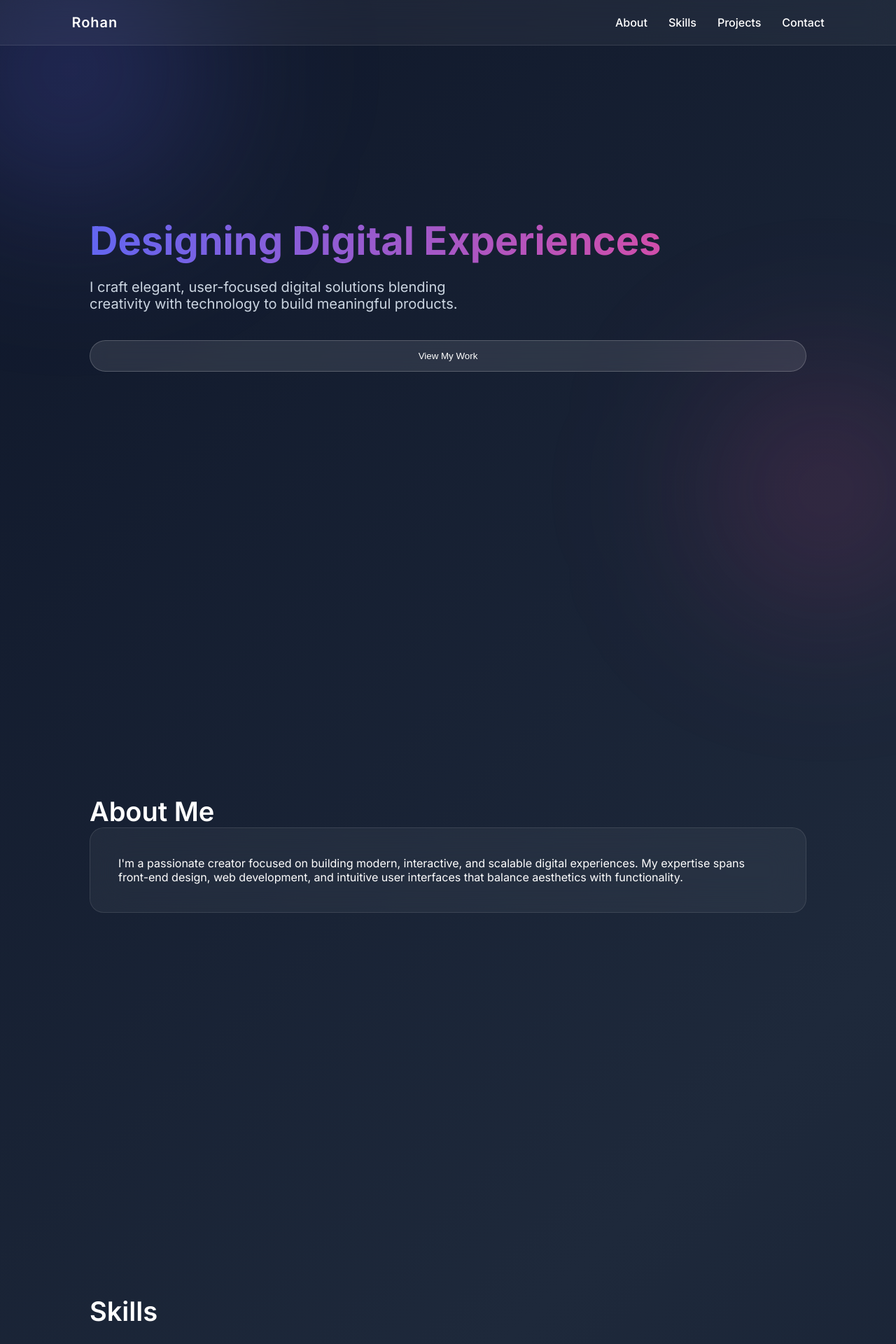
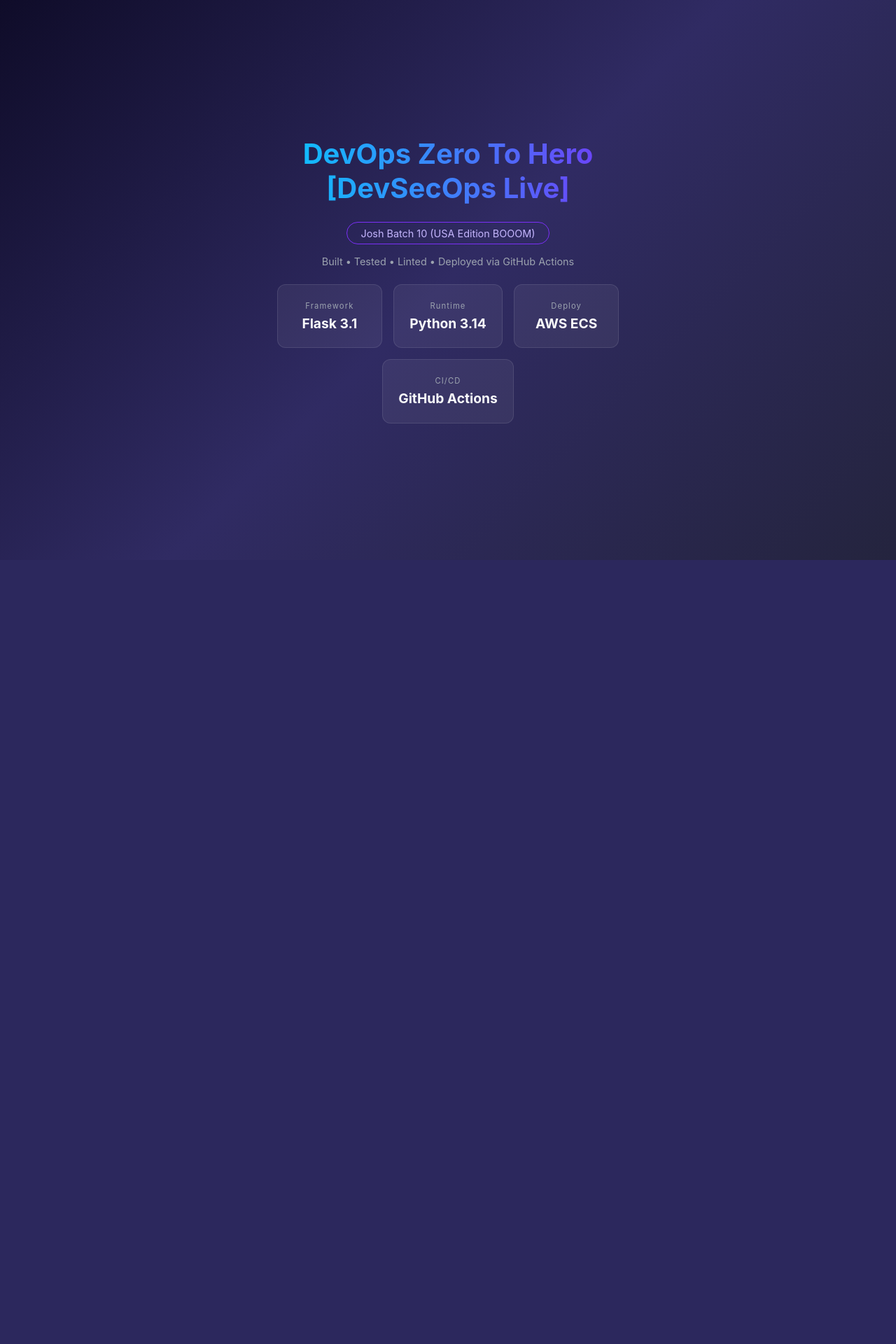
Before and after one commit to boraderohan/GitHub_Action_zero_to_hero, a Flask app: page / in a window 1280 px wide. Shown: the top 1920 px of the page at 70% size. After the commit the page ends 800 px from the top, so only its background shows below. Run offline with Flask 3, Linux system fonts and the light colour scheme.

Commit message:
Fix: added new block of code in file.

```diff
--- a/template/index.html
+++ b/template/index.html
@@ -1,296 +1,113 @@
 <!DOCTYPE html>
 <html lang="en">
 <head>
-<meta charset="UTF-8" />
-<meta name="viewport" content="width=device-width, initial-scale=1.0" />
-<title>Portfolio | Rohan</title>
-
-<link href="https://fonts.googleapis.com/css2?family=Inter:wght@300;400;500;600;700&display=swap" rel="stylesheet">
+<meta charset="UTF-8">
+<meta name="viewport" content="width=device-width, initial-scale=1.0">
+<title>DevOps Zero To Hero</title>
 
 <style>
-* {
-    margin: 0;
-    padding: 0;
-    box-sizing: border-box;
-    scroll-behavior: smooth;
+*{margin:0;padding:0;box-sizing:border-box}
+
+body{
+min-height:100vh;
+display:flex;
+align-items:center;
+justify-content:center;
+background:linear-gradient(135deg,#0f0c29,#302b63,#24243e);
+font-family:-apple-system,BlinkMacSystemFont,"Segoe UI",Roboto;
+color:#e0e0e0
 }
 
-body {
-    font-family: 'Inter', sans-serif;
-    background: linear-gradient(135deg, #0f172a, #1e293b, #0f172a);
-    color: #ffffff;
-    overflow-x: hidden;
+.container{text-align:center;padding:2rem;max-width:640px}
+
+h1{
+font-size:2.5rem;
+background:linear-gradient(90deg,#00d2ff,#7b2ff7);
+-webkit-background-clip:text;
+-webkit-text-fill-color:transparent;
+margin-bottom:.5rem
 }
 
-/* Floating gradient background */
-body::before {
-    content: "";
-    position: fixed;
-    width: 600px;
-    height: 600px;
-    background: radial-gradient(circle, rgba(99,102,241,0.4), transparent 60%);
-    top: -200px;
-    left: -200px;
-    z-index: -1;
-    filter: blur(120px);
+.badge{
+display:inline-block;
+margin:1rem 0;
+padding:.4rem 1.2rem;
+border:1px solid #7b2ff7;
+border-radius:999px;
+font-size:.9rem;
+color:#c4b5fd
 }
 
-body::after {
-    content: "";
-    position: fixed;
-    width: 500px;
-    height: 500px;
-    background: radial-gradient(circle, rgba(236,72,153,0.3), transparent 60%);
-    bottom: -150px;
-    right: -150px;
-    z-index: -1;
-    filter: blur(120px);
+.pipeline{
+margin-bottom:1.5rem;
+font-size:.9rem;
+color:#9ca3af
 }
 
-/* Navbar */
-nav {
-    position: fixed;
-    width: 100%;
-    padding: 20px 8%;
-    display: flex;
-    justify-content: space-between;
-    align-items: center;
-    backdrop-filter: blur(20px);
-    background: rgba(255,255,255,0.05);
-    border-bottom: 1px solid rgba(255,255,255,0.1);
-    z-index: 1000;
+.cards{
+display:flex;
+gap:1rem;
+justify-content:center;
+flex-wrap:wrap
 }
 
-nav h1 {
-    font-weight: 600;
-    font-size: 20px;
-    letter-spacing: 1px;
+.card{
+background:rgba(255,255,255,.06);
+border:1px solid rgba(255,255,255,.1);
+border-radius:12px;
+padding:1.4rem;
+min-width:150px
 }
 
-nav ul {
-    list-style: none;
-    display: flex;
-    gap: 30px;
+.card span{
+display:block;
+font-size:.7rem;
+color:#9ca3af;
+margin-bottom:.4rem;
+letter-spacing:.1em
 }
 
-nav ul li a {
-    text-decoration: none;
-    color: #ffffff;
-    font-weight: 500;
-    transition: 0.3s ease;
-    position: relative;
-}
-
-nav ul li a::after {
-    content: "";
-    position: absolute;
-    left: 0;
-    bottom: -5px;
-    width: 0%;
-    height: 2px;
-    background: #6366f1;
-    transition: 0.3s ease;
-}
-
-nav ul li a:hover::after {
-    width: 100%;
-}
-
-/* Sections */
-section {
-    min-height: 100vh;
-    padding: 140px 10% 100px;
-    display: flex;
-    flex-direction: column;
-    justify-content: center;
-}
-
-/* Hero */
-.hero h2 {
-    font-size: 56px;
-    font-weight: 700;
-    background: linear-gradient(90deg, #6366f1, #ec4899);
-    -webkit-background-clip: text;
-    -webkit-text-fill-color: transparent;
-}
-
-.hero p {
-    margin-top: 20px;
-    font-size: 20px;
-    max-width: 600px;
-    color: #cbd5e1;
-}
-
-.cta-btn {
-    margin-top: 40px;
-    padding: 14px 32px;
-    border-radius: 40px;
-    border: 1px solid rgba(255,255,255,0.2);
-    background: rgba(255,255,255,0.1);
-    backdrop-filter: blur(10px);
-    color: white;
-    cursor: pointer;
-    transition: 0.4s ease;
-}
-
-.cta-btn:hover {
-    background: linear-gradient(90deg, #6366f1, #ec4899);
-    transform: translateY(-3px);
-}
-
-/* Glass Card */
-.glass-card {
-    background: rgba(255,255,255,0.05);
-    backdrop-filter: blur(25px);
-    border-radius: 20px;
-    padding: 40px;
-    border: 1px solid rgba(255,255,255,0.1);
-    transition: 0.4s ease;
-}
-
-.glass-card:hover {
-    transform: translateY(-8px);
-    border: 1px solid rgba(99,102,241,0.4);
-}
-
-/* Skills Grid */
-.skills-grid, .projects-grid {
-    display: grid;
-    grid-template-columns: repeat(auto-fit, minmax(260px, 1fr));
-    gap: 30px;
-    margin-top: 60px;
-}
-
-/* Section Titles */
-.section-title {
-    font-size: 38px;
-    font-weight: 600;
-}
-
-/* Contact */
-.contact input, .contact textarea {
-    width: 100%;
-    padding: 14px;
-    margin-top: 20px;
-    border-radius: 12px;
-    border: 1px solid rgba(255,255,255,0.1);
-    background: rgba(255,255,255,0.05);
-    color: white;
-}
-
-.contact button {
-    margin-top: 20px;
-}
-
-/* Fade-in animation */
-.fade-in {
-    opacity: 0;
-    transform: translateY(30px);
-    transition: 0.8s ease;
-}
-
-.fade-in.visible {
-    opacity: 1;
-    transform: translateY(0);
-}
-
-/* Responsive */
-@media(max-width:768px){
-    .hero h2{
-        font-size: 36px;
-    }
+.card strong{
+font-size:1.2rem;
+color:#f9fafb
 }
 </style>
 </head>
 
 <body>
 
-<nav>
-    <h1>Rohan</h1>
-    <ul>
-        <li><a href="#about">About</a></li>
-        <li><a href="#skills">Skills</a></li>
-        <li><a href="#projects">Projects</a></li>
-        <li><a href="#contact">Contact</a></li>
-    </ul>
-</nav>
+<div class="container">
 
-<section class="hero">
-    <h2>Designing Digital Experiences</h2>
-    <p>I craft elegant, user-focused digital solutions blending creativity with technology to build meaningful products.</p>
-    <button class="cta-btn" onclick="document.querySelector('#projects').scrollIntoView({behavior:'smooth'})">
-        View My Work
-    </button>
-</section>
+<h1>DevOps Zero To Hero [DevSecOps Live]</h1>
+<div class="badge">Josh Batch 10 (USA Edition BOOOM)</div>
 
-<section id="about">
-    <h2 class="section-title fade-in">About Me</h2>
-    <div class="glass-card fade-in">
-        <p>
-        I'm a passionate creator focused on building modern, interactive, and scalable digital experiences.
-        My expertise spans front-end design, web development, and intuitive user interfaces that balance aesthetics with functionality.
-        </p>
-    </div>
-</section>
+<div class="pipeline">
+Built • Tested • Linted • Deployed via GitHub Actions
+</div>
 
-<section id="skills">
-    <h2 class="section-title fade-in">Skills</h2>
-    <div class="skills-grid">
-        <div class="glass-card fade-in">UI/UX Design</div>
-        <div class="glass-card fade-in">HTML / CSS / JavaScript</div>
-        <div class="glass-card fade-in">Responsive Web Design</div>
-        <div class="glass-card fade-in">Creative Development</div>
-    </div>
-</section>
+<div class="cards">
+<div class="card">
+<span>Framework</span>
+<strong>Flask 3.1</strong>
+</div>
 
-<section id="projects">
-    <h2 class="section-title fade-in">Projects</h2>
-    <div class="projects-grid">
-        <div class="glass-card fade-in">
-            <h3>Project One</h3>
-            <p>Modern portfolio platform with interactive UI.</p>
-        </div>
-        <div class="glass-card fade-in">
-            <h3>Project Two</h3>
-            <p>Responsive web application with elegant UX.</p>
-        </div>
-        <div class="glass-card fade-in">
-            <h3>Project Three</h3>
-            <p>Creative digital experience built with modern stack.</p>
-        </div>
-    </div>
-</section>
+<div class="card">
+<span>Runtime</span>
+<strong>Python 3.14</strong>
+</div>
 
-<section id="contact" class="contact">
-    <h2 class="section-title fade-in">Contact</h2>
-    <div class="glass-card fade-in">
-        <input type="text" placeholder="Your Name">
-        <input type="email" placeholder="Your Email">
-        <textarea rows="5" placeholder="Your Message"></textarea>
-        <button class="cta-btn">Send Message</button>
-    </div>
-</section>
+<div class="card">
+<span>Deploy</span>
+<strong>AWS ECS</strong>
+</div>
 
-<script>
-// Scroll reveal animation
-const faders = document.querySelectorAll('.fade-in');
+<div class="card">
+<span>CI/CD</span>
+<strong>GitHub Actions</strong>
+</div>
+</div>
 
-const appearOptions = {
-    threshold: 0.2
-};
-
-const appearOnScroll = new IntersectionObserver(function(entries, observer) {
-    entries.forEach(entry => {
-        if(!entry.isIntersecting) return;
-        entry.target.classList.add('visible');
-        observer.unobserve(entry.target);
-    });
-}, appearOptions);
-
-faders.forEach(fader => {
-    appearOnScroll.observe(fader);
-});
-</script>
+</div>
 
 </body>
 </html>
```
